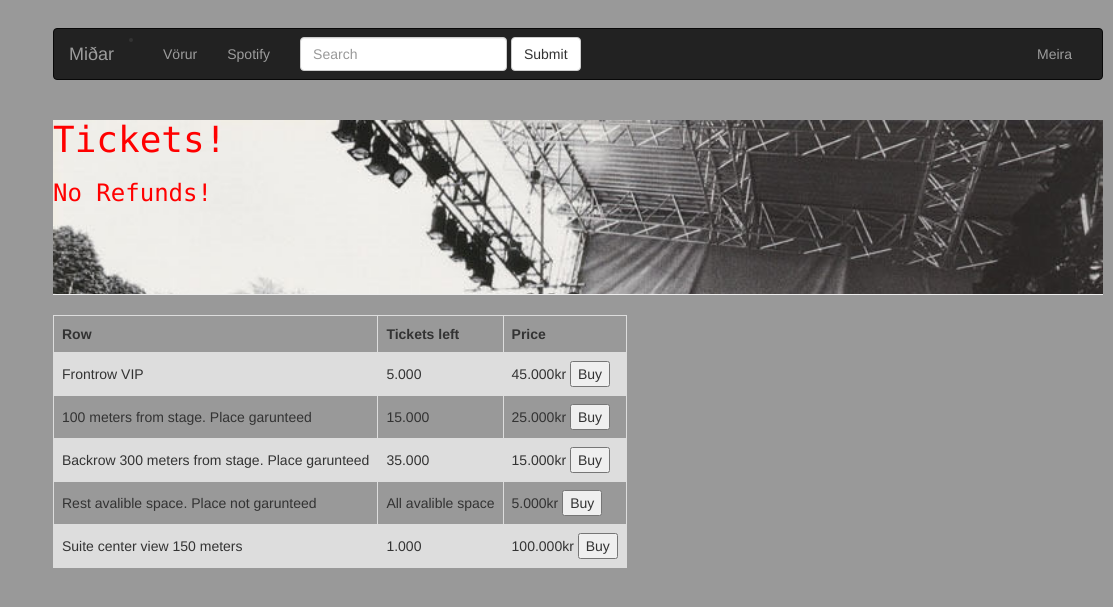
After one commit to kariketils/hopverkefni_vsh, a PHP site: page /sida2midar.html in a window 1480 px wide. The commit adds this page. Shown: the top 607 px of the page, without its empty margins (367-1480 px from the left). Run offline with PHP 8.4, Linux system fonts and the light colour scheme.

Commit message:
Kominn vel áleiðis með síðu 2 og lagaði aðeins síðu eitt

```diff
--- /dev/null
+++ b/sida2midar.html
@@ -0,0 +1,86 @@
+<!DOCTYPE html>
+<html>
+<head>
+	<title></title>
+	<meta charset="utf-8">
+	<link rel="stylesheet" type="text/css" href="stilsida2.css">
+</head>
+<body>
+<nav class="navbar navbar-inverse"s">
+  <div class="container-fluid">
+    <!-- Brand and toggle get grouped for better mobile display -->
+    <div class="navbar-header">
+      <button type="button" class="navbar-toggle collapsed" data-toggle="collapse" data-target="#bs-example-navbar-collapse-1" aria-expanded="false">
+        <span class="sr-only">Toggle navigation</span>
+        <span class="icon-bar"></span>
+        <span class="icon-bar"></span>
+        <span class="icon-bar"></span>
+      </button>
+        <li class="active"><a class="navbar-brand" href="#">Miðar<span class="sr-only">(current)</span></a></li>
+    </div>
+
+    <!-- Collect the nav links, forms, and other content for toggling -->
+    <div class="collapse navbar-collapse" id="bs-example-navbar-collapse-1">
+      <ul class="nav navbar-nav">
+        <li><a href="#">Vörur<span class="sr-only">(current)</span></a></li>
+        <li><a href="#">Spotify</a></li>
+      </ul>
+      <form class="navbar-form navbar-left">
+        <div class="form-group">
+          <input type="text" class="form-control" placeholder="Search">
+        </div>
+        <button type="submit" class="btn btn-default">Submit</button>
+      </form>
+      <ul class="nav navbar-nav navbar-right">
+        <li><a href="#">Meira</a></li>
+      </ul>
+    </div><!-- /.navbar-collapse -->
+  </div><!-- /.container-fluid -->
+</nav>
+<div class="page-header">
+<h1 class="font1">Tickets!</h1>
+<h3 class="font1">No Refunds!</h3>
+</div>
+<table>
+  <tr>
+    <th>Row</th>
+    <th>Tickets left</th>
+ <th>Price</th>
+  </tr>
+  <tr>
+    <td>Frontrow VIP</td>
+    <td>5.000</td>
+    <td>45.000kr
+    <button>Buy</button>
+    </td>
+  </tr>
+  <tr>
+    <td>100 meters from stage. Place garunteed</td>
+    <td>15.000</td>
+    <td>25.000kr
+    <button>Buy</button>
+    </td>
+  </tr>
+  <tr>
+  <td>Backrow 300 meters from stage. Place garunteed</td>
+  <td>35.000</td>
+  <td>15.000kr
+  <button>Buy</button
+  ></td>
+  </tr>
+  <tr>
+  	<td>Rest avalible space. Place not garunteed</td>
+  	<td>All avalible space</td>
+  	<td>5.000kr
+  	<button>Buy</button>
+  	</td>
+  </tr>
+  <tr>
+  	<td>Suite center view 150 meters</td>
+  	<td>1.000</td>
+  	<td>100.000kr
+  	<button>Buy</button>
+  	</td>
+  </tr>
+</body>
+</html>
--- /dev/null
+++ b/stilsida2.css
@@ -0,0 +1,38 @@
+@import url("https://maxcdn.bootstrapcdn.com/bootstrap/3.3.7/css/bootstrap.min.css");
+
+body{
+	background-color: #999;
+	width: 75em;
+	margin-left: 30em;
+	margin-right: 30em;
+	margin-top: 2em;
+}
+.page-header {
+  height: 175px;
+  background-image: url("./myndir/ratm.jpg");
+  background-repeat: no-repeat;
+  background-color: black;
+background-size: 100%;
+font-family: "Lucida Sans Typewriter", "Lucida Console", monaco, "Bitstream Vera Sans Mono", monospace;
+	color: red;
+	align-items: center;}
+
+
+
+}
+table {
+	float: left;
+    font-family: arial, sans-serif;
+    border-collapse: collapse;
+    width: 40%;
+}
+
+td, th {
+    border: 1px solid #dddddd;
+    text-align: left;
+    padding: 8px;
+}
+
+tr:nth-child(even) {
+    background-color: #dddddd;
+}
```
Also changed, not shown: index.html (+4 -4 lines), stilsida.css (+6 -7 lines), myndir/ratm.jpg (renamed from ratm.jpg).
